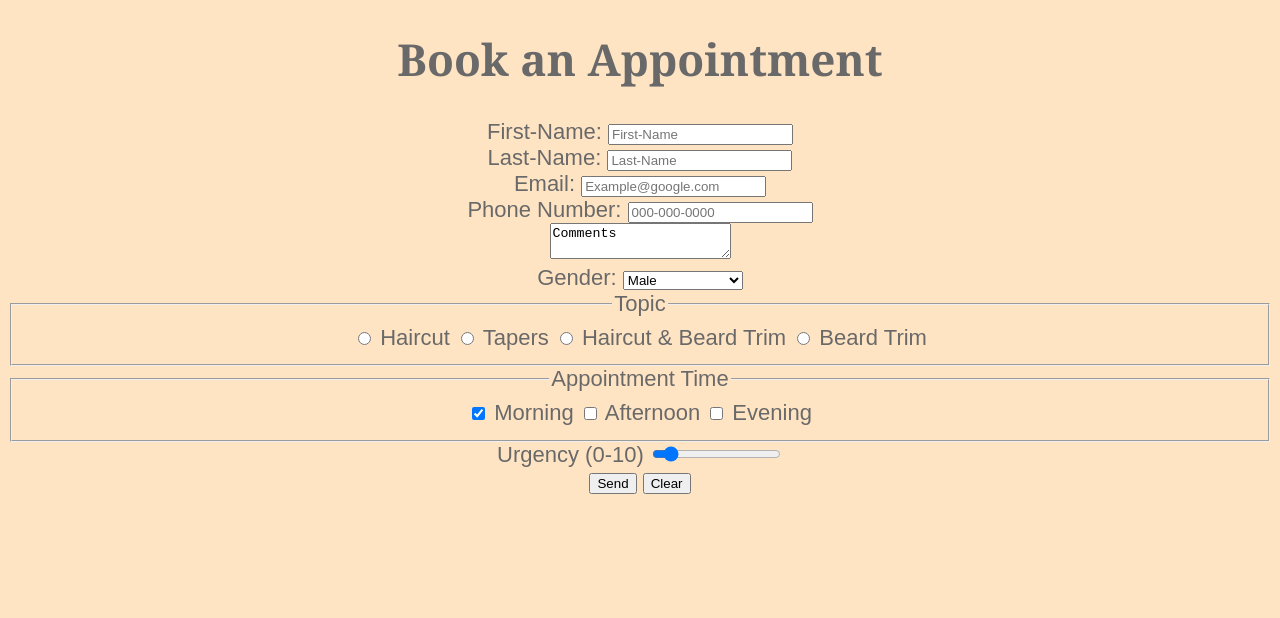
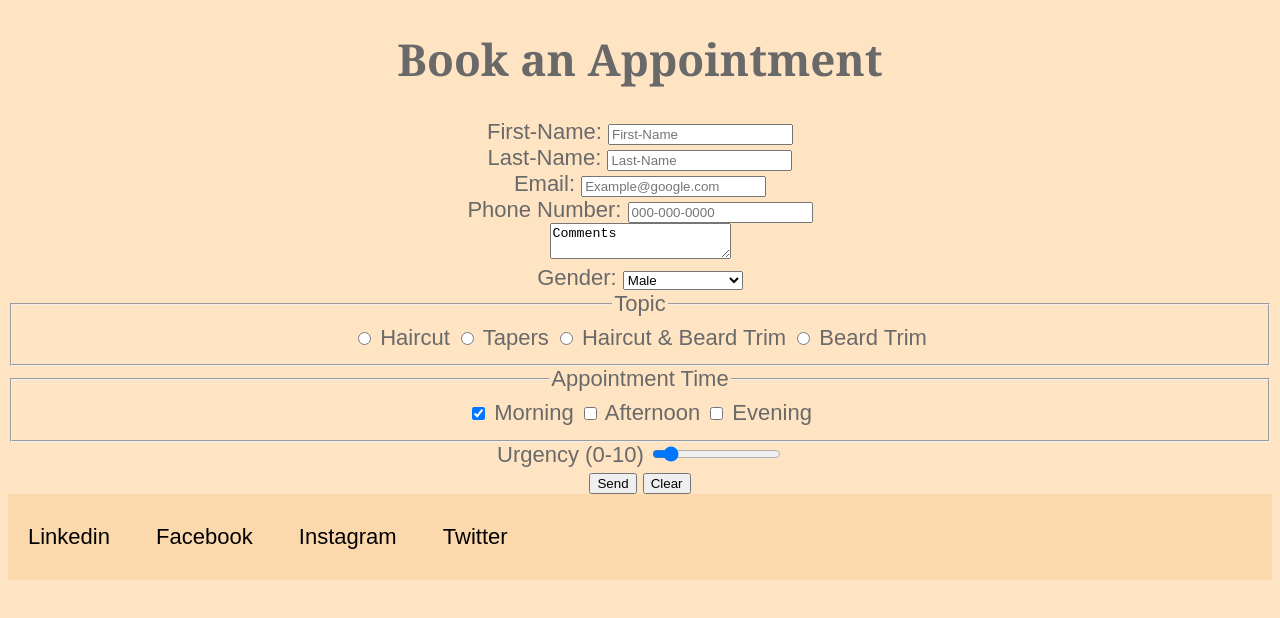
Before and after one commit to ThomasTyte/T2-s-Barbershop, a plain HTML site: page bookingPage.html in a window 1280 px wide. Drawn offline with Linux system fonts and the light colour scheme.

Commit message:
most updated version

```diff
--- a/bookingPage.html
+++ b/bookingPage.html
@@ -5,10 +5,17 @@
     <meta name="viewport" content="width=device-width, initial-scale=1.0">
     <title>Schedule an Appointment</title>
     <link rel="stylesheet" href="./styles/style.css">
+
+
 </head>
 
+
 <body>
+
+
+
     <h1>Book an Appointment</h1>
+
 
 <section class="container">
     <form action="mailto:tom_tyte@hotmail.com" method="get">
@@ -134,7 +141,20 @@
         </div>
     </div>
 </section>
+</form>
 
-</form>
+<footer class="container-fluid">
+    <div class="row footer-color">
+      <div class="col-sm-1 col-md-2 col-lg-4" ></div>
+      <div class=" col-xs-12 col-sm-10 col-md-8 col-lg-4 text-center">
+        <a class="footer-item" href="https://www.linkedin.com/in/thomas-tyte-896661319/" target="_blank">Linkedin</a>
+        <a class="footer-item" href="https://www.facebook.com/thomas.tyte.921/" target="_blank">Facebook</a>
+        <a class="footer-item" href="https://www.linkedin.com/in/thomas-tyte-896661319/" target="_blank">Instagram</a>
+        <a class="footer-item" href="https://www.linkedin.com/in/thomas-tyte-896661319/" target="_blank">Twitter</a>
+      </div>
+      <div class="col-sm-1 col-md-2 col-lg-4"></div>
+    </div>
+  </footer>
+
 </body>
 </html>
```
